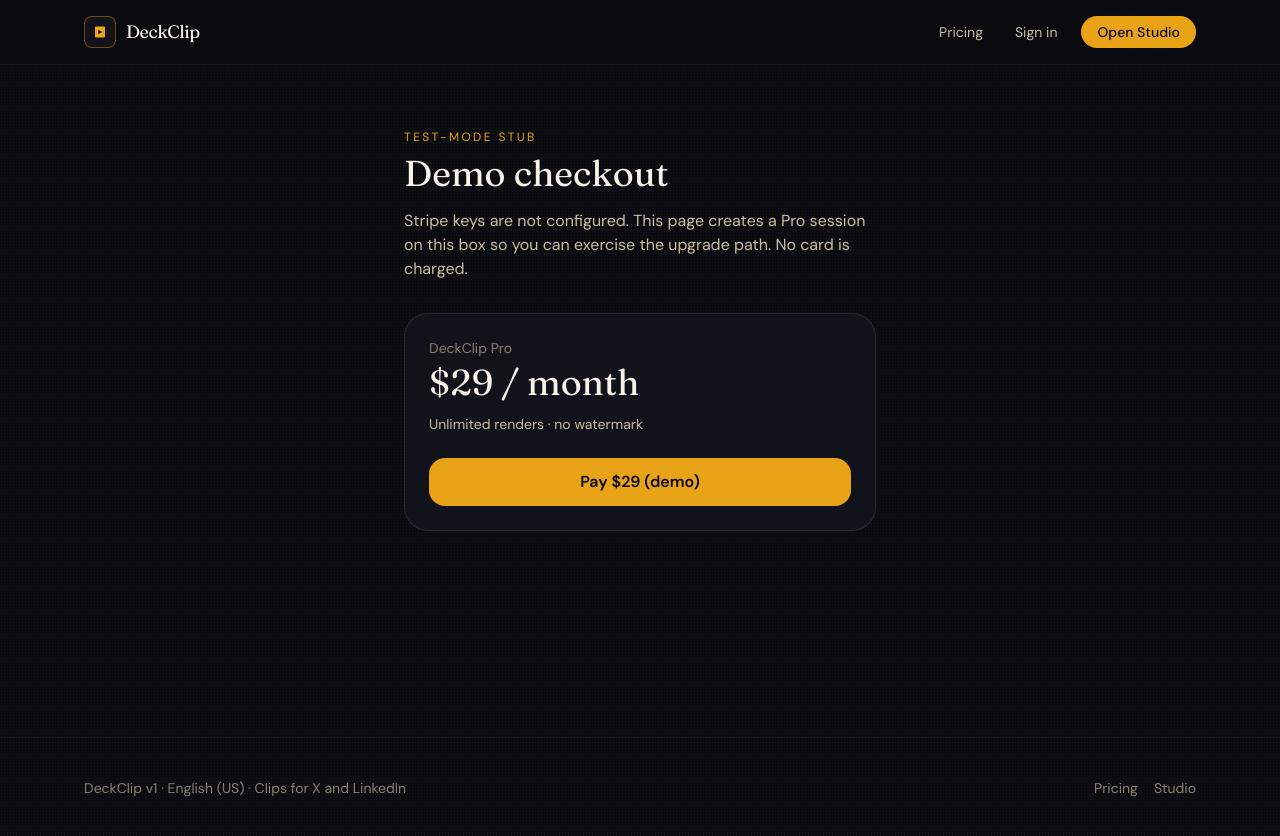
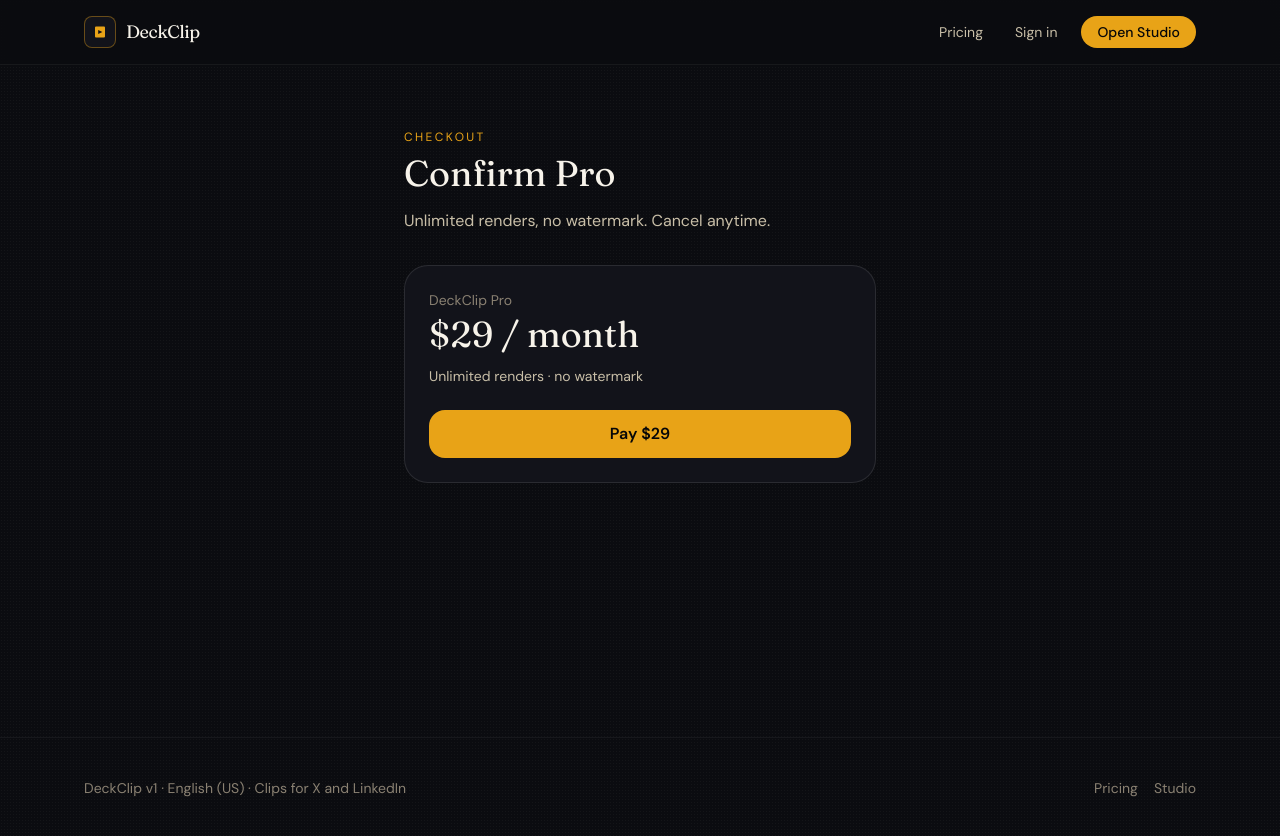
Before and after one commit to xingxinglian/deckclip, a Next.js app: page /checkout/demo in a window 1280 px wide. Built offline with nearby package versions, Linux system fonts and the light colour scheme; no server answers.

Commit message:
Checkout page: no stub or keys language

```diff
--- a/src/app/checkout/demo/page.tsx
+++ b/src/app/checkout/demo/page.tsx
@@ -18,7 +18,7 @@
     setBusy(false);
     if (res.status === 401) {
       setAuthOpen(true);
-      setError("Sign in first — then this stub marks you Pro.");
+      setError("Sign in first to upgrade.");
       return;
     }
     if (!res.ok) {
@@ -30,11 +30,10 @@
 
   return (
     <div className="mx-auto max-w-lg px-5 py-16">
-      <p className="text-xs uppercase tracking-[0.2em] text-gold-500">Test-mode stub</p>
-      <h1 className="mt-2 font-display text-4xl">Demo checkout</h1>
+      <p className="text-xs uppercase tracking-[0.2em] text-gold-500">Checkout</p>
+      <h1 className="mt-2 font-display text-4xl">Confirm Pro</h1>
       <p className="mt-4 text-paper-300">
-        Stripe keys are not configured. This page creates a Pro session on this box so you can
-        exercise the upgrade path. No card is charged.
+        Unlimited renders, no watermark. Cancel anytime.
       </p>
       <div className="mt-8 rounded-3xl border border-white/10 bg-ink-800 p-6">
         <p className="text-sm text-paper-500">DeckClip Pro</p>
@@ -45,7 +44,7 @@
           disabled={busy}
           className="mt-6 w-full rounded-2xl bg-gold-500 py-3 font-semibold text-ink-950 disabled:opacity-50"
         >
-          {busy ? "Confirming…" : "Pay $29 (demo)"}
+          {busy ? "Confirming…" : "Pay $29"}
         </button>
       </div>
       {error && <p className="mt-4 text-sm text-red-300">{error}</p>}
```
